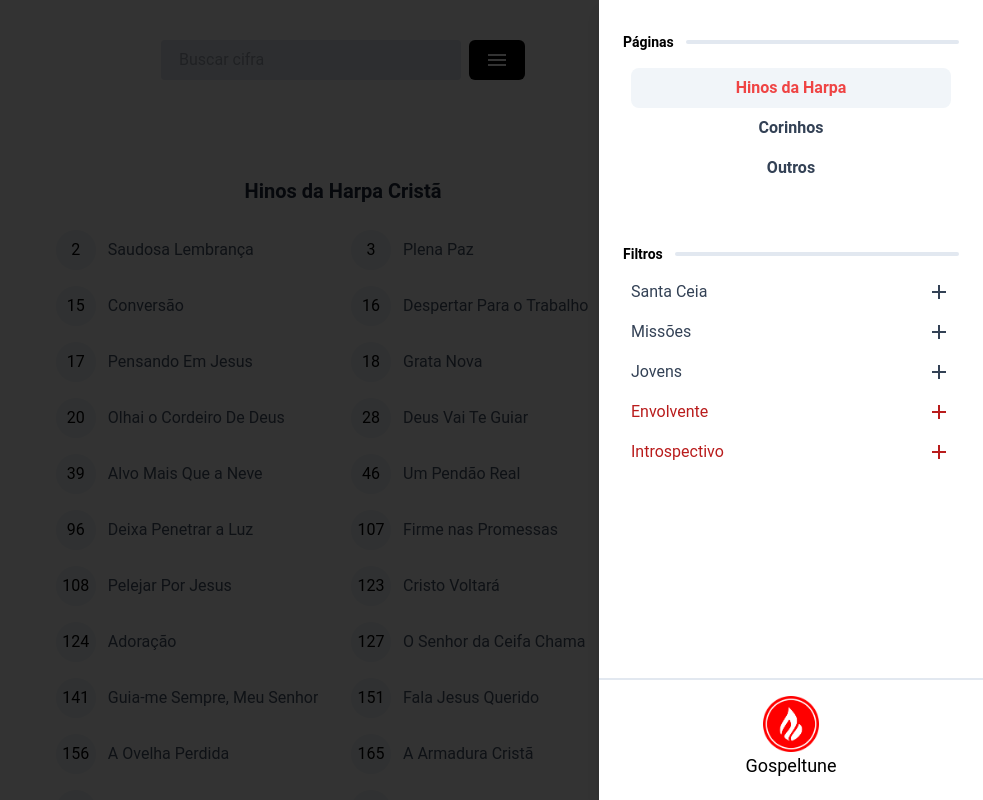
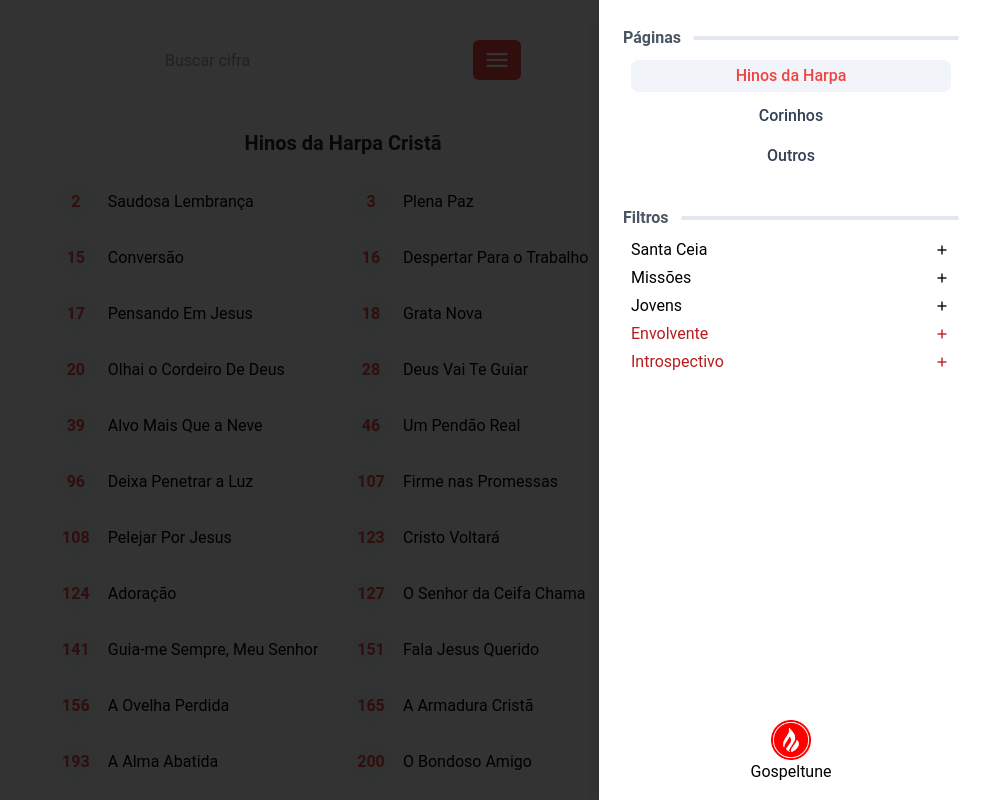
Before and after one commit to thiago-silva-santos/gospeltune, a Nuxt app: page / in a window 1280 px wide. Both pictures are taken after a click on the button "menu". Shown: the whole page, without its empty margins (297-1280 px from the left). Built offline with nearby package versions, Linux system fonts and the light colour scheme.

Commit message:
Ajusta responsividade dos componentes em geral

```diff
--- a/components/Button/ScrollTop.vue
+++ b/components/Button/ScrollTop.vue
@@ -47,12 +47,12 @@ export default {
     }
 
     .scroll-to-top button {
-        @apply bg-black flex justify-center items-center text-white border-0 rounded-full w-9 h-9 cursor-pointer;
+        @apply bg-red-500 flex justify-center items-center text-white border-0 rounded-full w-9 h-9 cursor-pointer;
         transition: background-color 0.3s ease;
     }
 
     .scroll-to-top button:hover {
-        @apply bg-gray-700
+        @apply bg-red-600
     }
 }
 
--- a/components/Card/Song.vue
+++ b/components/Card/Song.vue
@@ -1,6 +1,6 @@
 <template>
      <div :class="['card', { 'card_list_mode': props.listMode == true }]" @click="goToSong">
-          <div class="song_number text-center font-bold text-lg">
+          <div class="song_number">
                {{ props.songData.id }}
           </div>
           <span class="song_title">{{ props.songData.nome }}</span>
@@ -36,11 +36,11 @@ function goToSong() {
      }
 
      .song_title {
-          @apply  text-sm max-w-[230px] truncate text-slate-600
+          @apply  text-sm max-w-[230px] truncate text-black
      }
 
      .song_number {
-          @apply w-10 h-10 text-base text-black rounded-full flex items-center justify-center bg-slate-100
+          @apply w-10 h-10 text-base text-red-500 font-semibold rounded-full flex items-center justify-center bg-slate-50
      }
 }
 
--- a/components/Card/SongsCards.vue
+++ b/components/Card/SongsCards.vue
@@ -1,11 +1,9 @@
 <template>
-  <div>
-    <section class=" py-10">
+    <section class="py-10">
       <div class="cards_container">
         <CardSong v-for="song in props.items" :song-data="song" />
       </div>
     </section>
-  </div>
 </template>
 <script setup lang="ts">
 import { PropType } from "vue";
--- a/components/CifraSection/index.vue
+++ b/components/CifraSection/index.vue
@@ -1,7 +1,7 @@
 <template>
   <div class="page_container">
-    <menu-input-search @search="onSearch"/>
-    <div class="filter_tags">
+    <menu-input-search @search="onSearch" />
+    <div class="filter_tags" v-if="selectedFilters.length > 0">
       <span v-for="tag in selectedFilters">{{ tag }}</span>
     </div>
     <slot name="section">
@@ -43,32 +43,24 @@ export default {
 
 </script>
 <style lang="css" scoped>
-.page_container {
-  @apply container p-10 m-auto flex flex-col justify-center items-center gap-10;
+@media (min-width: 320px) {
+  .page_container {
+    @apply container py-10 px-4 m-auto flex flex-col justify-center items-center gap-8;
+  }
+
+  .filter_tags {
+    @apply w-full flex gap-2 items-center justify-center flex-wrap;
+  }
+
+  .filter_tags>span {
+    @apply text-slate-500 text-[14px] bg-slate-100 rounded-md px-2 py-1 font-medium
+  }
 }
 
 
-.filter_tags {
-  @apply w-full flex gap-4 items-center justify-center flex-wrap;
-}
-
-.filter_tags>span {
-  @apply text-slate-600 bg-slate-100 shadow-sm rounded-2xl py-2 px-4 font-semibold
-}
-
-
-
-h1 {
-  @apply text-[28px] text-slate-800 font-bold text-center py-4
-}
-
-
-
-
-@media (max-width: 420px) {
+@media (min-width: 414px) {
   .page_container {
-    @apply py-10 px-4;
+    @apply p-10;
   }
 }
-
 </style>
--- a/components/Menu/Drawer.vue
+++ b/components/Menu/Drawer.vue
@@ -11,7 +11,8 @@
                         <span class="bar"></span>
                     </div>
                     <div class="sections">
-                            <button v-for="(button, index) in routes" :key="index" @click="closeDrawerAndGoToPage(button.path)" :class="{'active_route': this.$route.name == button.name}">
+                        <button v-for="(button, index) in routes" :key="index" @click="closeDrawerAndGoToPage(button.path)"
+                            :class="{ 'active_route': this.$route.name == button.name }">
                             {{ button.title }}
                         </button>
                     </div>
@@ -21,12 +22,11 @@
                         <h1>Filtros</h1>
                         <span class="bar"></span>
                     </div>
-                        <div class="flex flex-col gap-2 w-full p-2">
+                    <div class="options">
                         <div :class="['option', { 'option_active': selectedFilters.includes(categoria), 'option_song_type': !cifraTypes.includes(categoria) }]"
                             v-for="categoria in usableFilters" :key="categoria" @click="selecionarCategoria(categoria)">
                             {{ categoria }}
-                                <span v-if="selectedFilters.includes(categoria)"
-                                    class="material-symbols-outlined text-red-500">
+                            <span v-if="selectedFilters.includes(categoria)" class="material-symbols-outlined text-red-500">
                                 remove
                             </span>
                             <span v-else class="material-symbols-outlined text-slate-500">
@@ -88,7 +88,7 @@ export default {
         selecionarCategoria(categoria) {
             this.updateSelectedFilters(categoria)
         },
-        closeDrawerAndGoToPage(route){
+        closeDrawerAndGoToPage(route) {
             this.hide()
             setTimeout(() => {
                 this.$router.push(route)
@@ -98,38 +98,6 @@ export default {
 };
 </script>
 <style scoped>
-.option_list {
-    @apply shadow-lg flex flex-col bg-white p-6 w-full h-full gap-10 relative;
-    z-index: 999;
-}
-.option {
-    @apply cursor-pointer flex items-center gap-4 text-slate-700 p-2 rounded-md justify-between;
-    transition: all ease .3s;
-}
-
-.options_title {
-    @apply flex items-center py-2 gap-3 font-semibold text-sm;
-}
-
-.sections {
-    @apply flex flex-col w-full items-center font-semibold text-slate-700 p-2
-}
-
-.sections button {
-    @apply p-2 w-full text-center rounded-lg
-}
-.active_route {
-    @apply text-red-500 bg-slate-100;
-}
-
-.drawer {
-    @apply absolute w-[384px] max-w-[384px];
-    right: 0;
-    bottom: 0;
-    top: 0;
-    z-index: 999;
-}
-
 .bar {
     @apply block w-full h-[4px] bg-slate-200 rounded-lg;
 }
@@ -142,17 +110,6 @@ export default {
     @apply text-red-700
 }
 
-.menu_logo {
-    @apply w-full flex flex-col justify-center items-center absolute bottom-5 left-0 right-0 p-4 pb-0 border-t-[2px] border-slate-200
-}
-
-.menu_logo img {
-    @apply w-14 h-14 object-contain
-}
-
-.menu_logo h1 {
-    @apply text-lg
-}
 
 .overlay {
     background-color: rgba(0, 0, 0, 0.8);
@@ -172,6 +129,7 @@ export default {
 .fade-leave-active {
     animation: fade-out .3s;
 }
+
 .overlay-fade-enter-active {
     animation: overlay-fade .5s;
 }
@@ -217,27 +175,80 @@ export default {
     }
 }
 
-@media (max-width: 420px) {
+@media (min-width: 320px) {
+    .drawer {
+        @apply absolute w-4/5 max-w-[384px];
+        right: 0;
+        bottom: 0;
+        top: 0;
+        z-index: 999;
+    }
+
     .option_list {
-        @apply p-4
+        @apply shadow-lg flex flex-col bg-white p-6 w-full h-full gap-6 relative;
+        z-index: 999;
+    }
+    .options {
+        @apply flex flex-col gap-2 w-full p-2
+    }
+    .option {
+        @apply cursor-pointer text-sm flex items-center gap-4 text-slate-700 py-1 px-2 rounded-md justify-between;
+        transition: all ease .3s;
+    }
+    .option span {
+        @apply text-[16px]
+    }
+
+    .options_title {
+        @apply flex items-center py-1 gap-3 font-semibold text-sm text-gray-600;
+    }
+
+    .active_route {
+        @apply text-red-500 bg-slate-100;
+    }
+
+    .sections {
+        @apply flex flex-col gap-2 w-full items-center font-medium text-slate-700 p-2
+    }
+
+    .sections button {
+        @apply p-1 w-full text-center rounded-lg text-[14px]
+    }
+
+
+    .menu_logo {
+        @apply w-full flex flex-col justify-center items-center absolute bottom-4 left-0 right-0 p-4 pb-0 border-slate-200
     }
 
     .menu_logo img {
-        @apply w-10 h-10 object-contain
+        @apply w-8 h-8 object-contain
     }
 
     .menu_logo h1 {
-        @apply text-base;
+        @apply text-[14px]
     }
 
-    .drawer {
-        @apply w-3/4;
+}
+
+@media (min-width: 414px) {
+    .options_title {
+        @apply text-[16px]
+    }
+    .sections button {
+        @apply text-[16px]
+    }
+    .option {
+        @apply p-2 text-[16px]
+    }
+    .option span {
+        @apply text-[18px]
+    }
+    .menu_logo img {
+        @apply w-10 h-10
+    }
+
+    .menu_logo h1 {
+        @apply text-[16px]
     }
 }
-@media (max-width: 350px) {
-    .menu_logo {
-        @apply hidden
-    }
-}
-
 </style>
--- a/components/Menu/InputSearch.vue
+++ b/components/Menu/InputSearch.vue
@@ -39,42 +39,59 @@ export default {
 
 <style scoped>
 .input_search_container {
-  @apply w-full flex justify-center relative gap-2 ;
+  @apply w-full flex justify-center relative gap-2;
 }
-.input_search {
-  @apply bg-slate-200 appearance-none border-2 border-slate-200 rounded py-2 px-4 text-gray-700 leading-tight;
-  transition: all ease .3s;
-  outline: none;
-}
+
+
 
 .input_search:focus {
   @apply bg-white border-gray-500
 }
 
-.button_filters {
-  @apply w-14 p-2 rounded-md flex items-center justify-center bg-black text-white;
-}
+
+
 @media (min-width: 320px) {
   .input_search {
-    @apply w-full
+    @apply w-full text-sm h-8 bg-slate-200 appearance-none border-2 border-slate-200 rounded-md py-1 px-2 text-gray-700 leading-tight;
+    transition: all ease .3s;
+    outline: none;
+  }
+
+  .button_filters {
+    @apply w-10 h-8 p-2 rounded-md flex items-center justify-center bg-red-500 text-white;
+  }
+
+  .button_filters span {
+    @apply text-[24px]
   }
 }
 
 @media (min-width: 375px) {
   .input_search {
-    @apply w-full
+    @apply w-full h-10 text-base
+  }
+  .button_filters {
+    @apply w-12 h-10
+  }
+  .button_filters span {
+    @apply text-[28px]
   }
 }
 
 @media (min-width: 414px) {
   .input_search {
-    @apply w-[300px];
+    @apply max-w-[300px] ;
   }
 }
 
+
 @media (min-width: 1366px) {
   .input_search {
-    @apply w-[400px];
+    @apply max-w-[400px] h-12;
   }
+  .button_filters {
+    @apply h-12 w-14
+  }
+
 }
 </style>
--- a/pages/song-view/corinhos/[id].vue
+++ b/pages/song-view/corinhos/[id].vue
@@ -47,16 +47,35 @@ export default {
 </script>
 <style scoped>
 
-.song_title {
-     @apply text-black font-semibold;
-     font-size: 22px;
+@media(min-width: 320px) {
+     .song_container {
+          @apply py-10 px-5 flex flex-col max-w-[400px] m-0;
+     }
+
+     .song_title {
+          @apply text-black font-semibold;
+          font-size: 16px
+
+     }
+
 }
 
-.song_container {
-     @apply py-10 px-5  flex flex-col max-w-[400px] mx-auto;
+@media (min-width: 768px) {
+     .song_container {
+          @apply mx-auto;
+     }
+     .song_title {
+          font-size: 22px;
+     }
+
+
 }
-@media (max-width: 500px) {
-     .song_container {
-          margin: 0;
+@media (min-width: 1366px) {
+
+     .song_title {
+          font-size: 24px;
      }
-}</style>
+
+
+}
+</style>
--- a/pages/song-view/hinos-harpa-crista/[id].vue
+++ b/pages/song-view/hinos-harpa-crista/[id].vue
@@ -45,20 +45,45 @@ export default {
 }
 </script>
 <style scoped>
-.song_title {
-     @apply text-black font-semibold;
-     font-size: 22px;
+@media(min-width: 320px) {
+     .song_container {
+          @apply py-10 px-5 flex flex-col max-w-[400px] m-0;
+     }
+
+     .song_title {
+          @apply text-black font-semibold;
+          font-size: 16px
+
+     }
+
+     .song_number {
+          @apply w-full text-left text-slate-400 italic;
+          font-size: 12px;
+     }
 }
 
-.song_container {
-     @apply py-10 px-5 flex flex-col max-w-[400px] mx-auto;
-}
-.song_number {
-     @apply w-full text-left text-slate-400 italic
-}
-@media (max-width: 500px) {
+@media (min-width: 768px) {
      .song_container {
-          margin: 0;
+          @apply mx-auto;
+     }
+     .song_title {
+          font-size: 22px;
      }
 
-}</style>
+     .song_number {
+          @apply w-full text-left text-slate-400 italic;
+          font-size: 18px;
+     }
+}
+@media (min-width: 1366px) {
+
+     .song_title {
+          font-size: 24px;
+     }
+
+     .song_number {
+          @apply w-full text-left text-slate-400 italic;
+          font-size: 20px;
+     }
+}
+</style>
--- a/pages/song-view/hinos/[id].vue
+++ b/pages/song-view/hinos/[id].vue
@@ -6,7 +6,7 @@
                <Song :song="hino.cifra" :tonalidade="tonalidadeAtual"></Song>
           </div>
 
-          <button-tuning @tuning-component-tune="getTom" :tonalidade-padrao="tonalidadeAtual" :go-back="'/hinos'"/>
+          <button-tuning @tuning-component-tune="getTom" :tonalidade-padrao="tonalidadeAtual" :go-back="'/hinos'" />
      </div>
 </template>
 <script>
@@ -47,20 +47,45 @@ export default {
 }
 </script>
 <style scoped>
+@media(min-width: 320px) {
+     .song_container {
+          @apply py-10 px-5 flex flex-col max-w-[400px] m-0;
+     }
 
-.song_title {
-     @apply text-black font-semibold;
-     font-size: 22px;
+     .song_title {
+          @apply text-black font-semibold;
+          font-size: 16px
+
+     }
+
+     .artist_name {
+          @apply w-full text-left text-slate-400 italic;
+          font-size: 12px;
+     }
 }
 
-.song_container {
-     @apply py-10 px-5 flex flex-col max-w-[400px] mx-auto;
+@media (min-width: 768px) {
+     .song_container {
+          @apply mx-auto;
+     }
+     .song_title {
+          font-size: 22px;
+     }
+
+     .artist_name {
+          @apply w-full text-left text-slate-400 italic;
+          font-size: 18px;
+     }
 }
-.artist_name {
-     @apply w-full text-left text-slate-400 italic
+@media (min-width: 1366px) {
+
+     .song_title {
+          font-size: 24px;
+     }
+
+     .artist_name {
+          @apply w-full text-left text-slate-400 italic;
+          font-size: 20px;
+     }
 }
-@media (max-width: 500px) {
-     .song_container {
-          margin: 0;
-     }
-}</style>
+</style>
```
Also changed, not shown: assets/css/main.css (+24 -2 lines), components/Button/Tuning.vue (+46 -36 lines), components/Song.vue (+4 -4 lines). Lines whose indentation alone changed are shown as unchanged.
